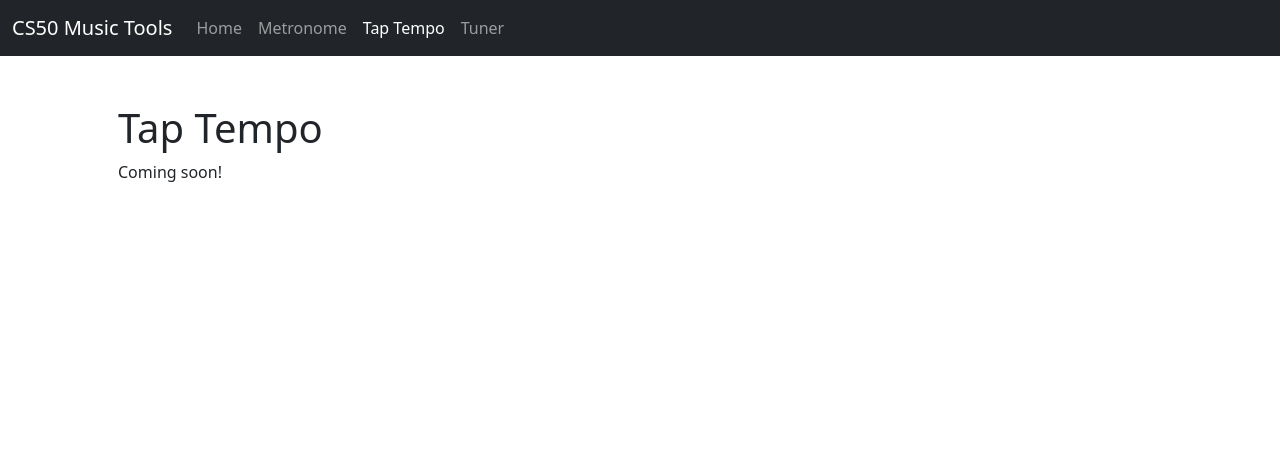
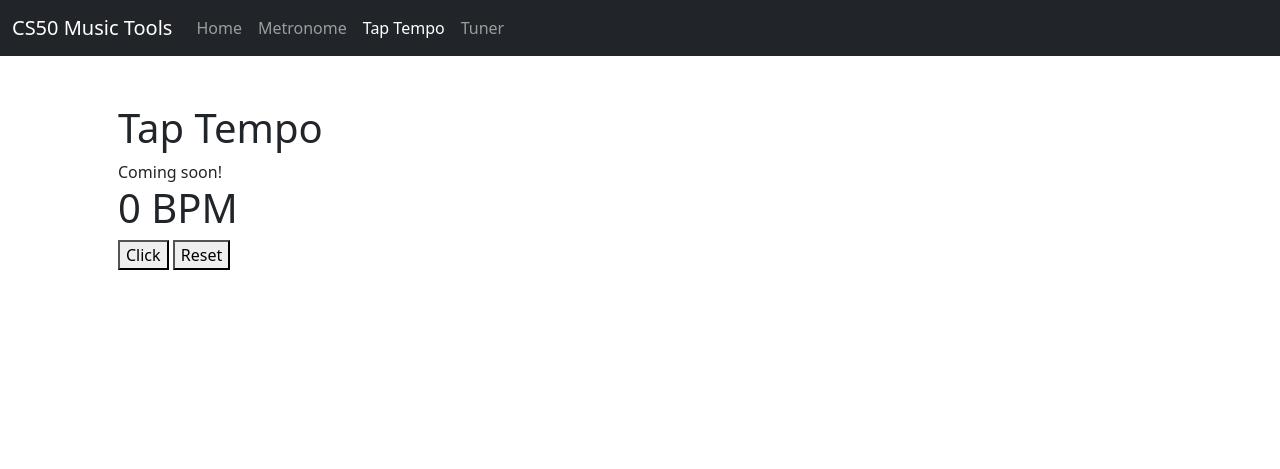
Before and after one commit to martin-hackl/cs50-final-project, a Flask app: page /tap-tempo in a window 1280 px wide. Shown: the top 469 px of the page. Run offline with Flask 3, Linux system fonts and the light colour scheme.

Commit message:
implement functionality of tap-tempo

```diff
--- a/templates/tap-tempo.html
+++ b/templates/tap-tempo.html
@@ -8,7 +8,57 @@
     <h1>Tap Tempo</h1>
 
     Coming soon!
+    <h1 id="bpm">0 BPM</h1>
+    <button id="click">Click</button>
+    <button id="reset">Reset</button>
 
+<script>
+    let time = 0;
+    let difference = 0;
+    let array = []
+    let BPM = 0;
+
+    console.log(time);
+
+    const button = document.getElementById("click");
+
+    button.addEventListener("click", (event) => {
+        if(time == 0){
+            time = Date.now();
+        }else{
+            let newTime = Date.now();
+            difference = (newTime - time)/1000;
+            console.log("click");
+
+            if(difference < 2){
+                array.push(difference);
+            }
+            console.log(array);
+            time = newTime;
+
+            let averageTime = ArrayAvg(array);
+            console.log(averageTime)
+            BPM = Math.round(60 / averageTime);
+            document.getElementById("bpm").innerHTML = BPM + " BPM";
+        }
+    });
+
+    document.getElementById("reset").addEventListener("click", (event) => {
+        array = [];
+        time = 0;
+        BPM = 0;
+        document.getElementById("bpm").innerHTML = BPM + " BPM";
+    });
+
+    function ArrayAvg(myArray) {
+        var i = 0, summ = 0, ArrayLen = myArray.length;
+        while (i < ArrayLen) {
+            summ = summ + myArray[i++];
+        }
+        return summ / ArrayLen;
+    }
+
+</script>
 
 
 {% endblock %}
```
